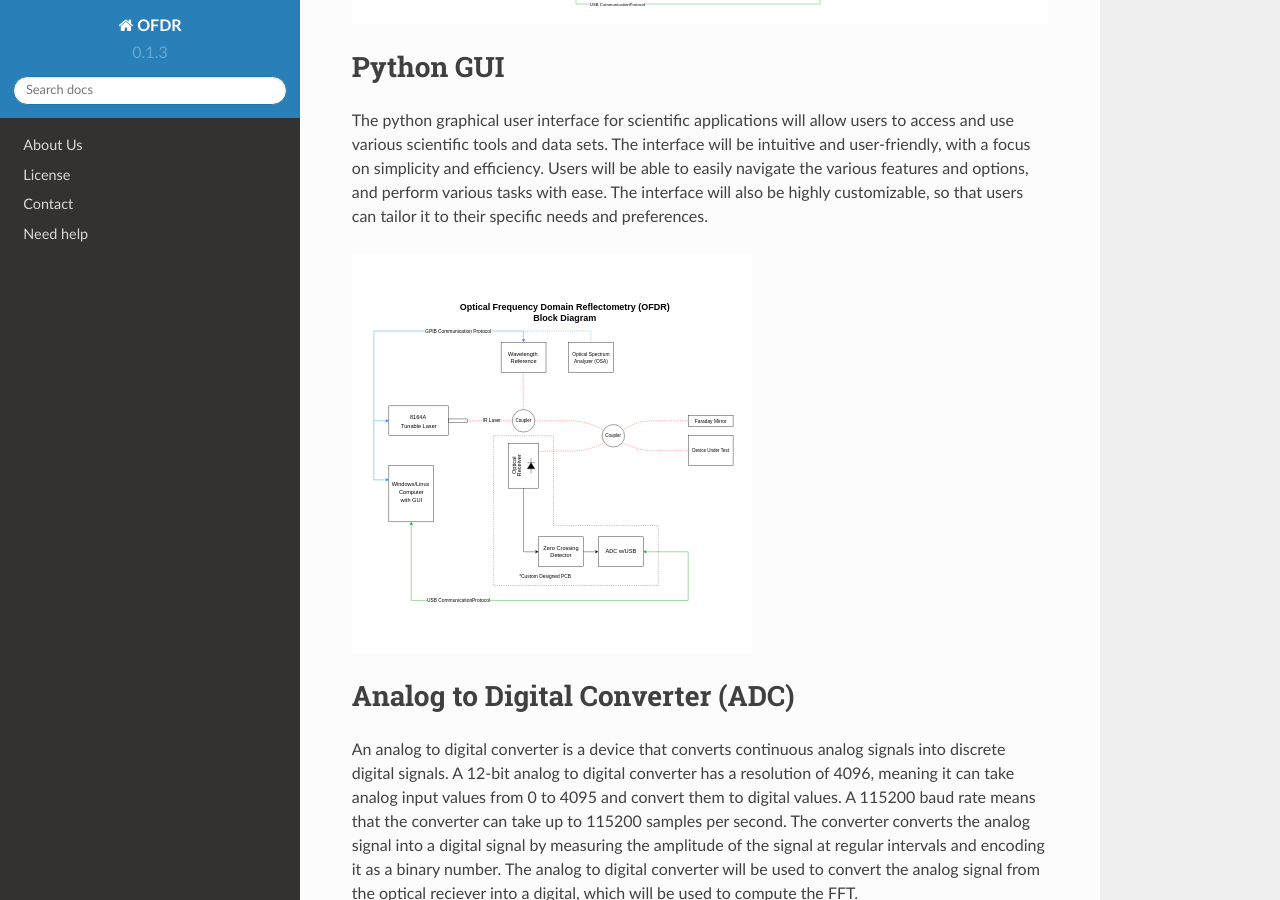
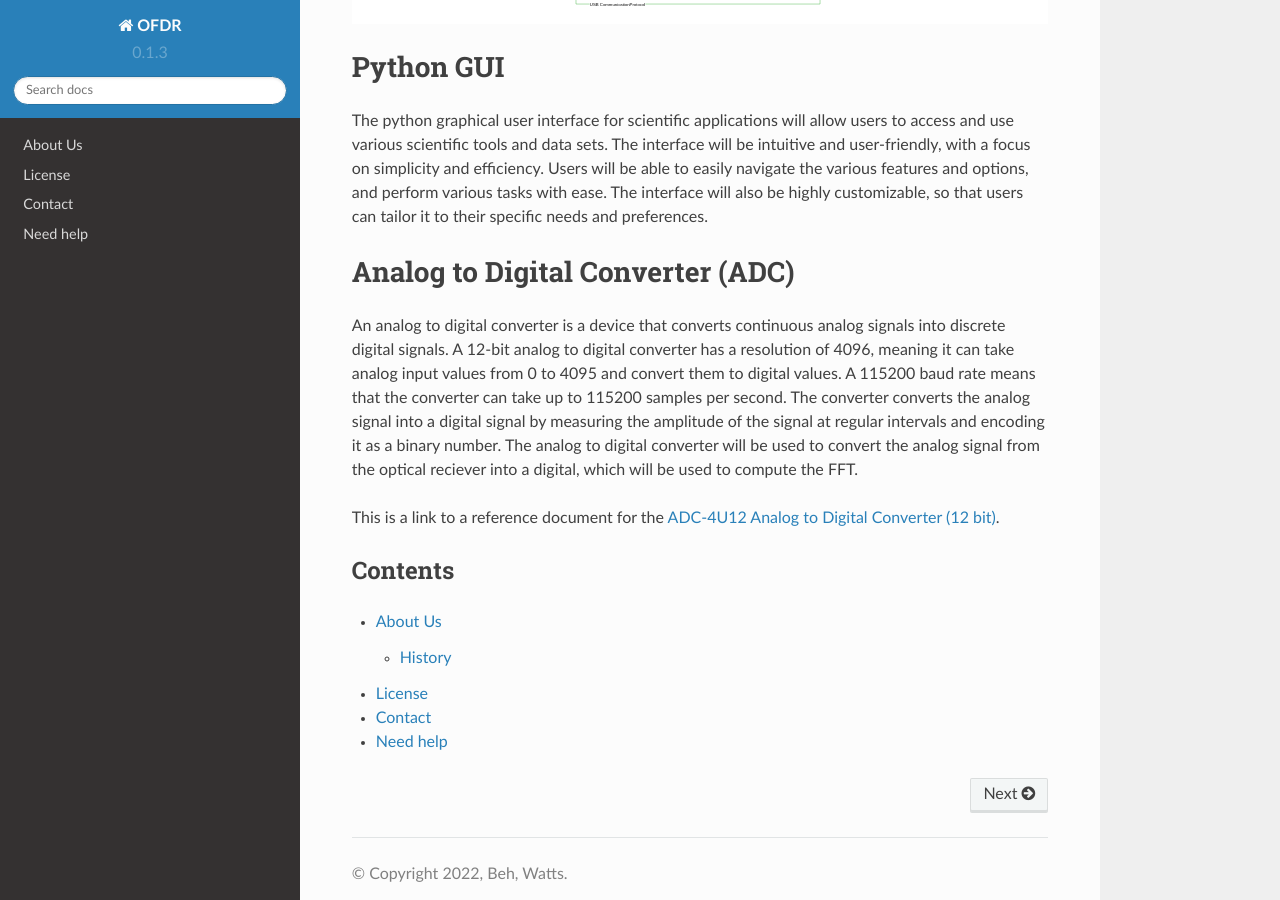
Before and after one commit to wattsjake/OFDR, a Sphinx documentation site: the page built from docs/source/index.rst, in a window 1280 px wide and 900 px high, scrolled down 1867 px. Built offline with Sphinx 7.4.7 and the Read the Docs theme 2.0.0, drawn with Linux system fonts in a browser that asks for light colours; pages that are not in the unit, such as notebooks, are missing from menus.

Commit message:
commented out GUI iamge

```diff
--- a/docs/source/index.rst
+++ b/docs/source/index.rst
@@ -75,10 +75,10 @@ and data sets. The interface will be intuitive and user-friendly, with a focus o
 to easily navigate the various features and options, and perform various tasks with ease. The interface will also be highly
 customizable, so that users can tailor it to their specific needs and preferences.
 
-.. image:: images/OFDR.svg
-  :width: 400
-  :height: 400
-  :alt: OFDR Drawing
+.. .. image:: images/OFDR.svg
+..   :width: 400
+..   :height: 400
+..   :alt: OFDR Drawing
 
 Analog to Digital Converter (ADC)
 ===============================
```
